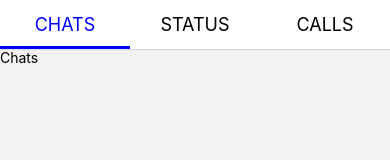
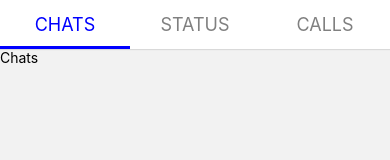
Before and after one commit to M-Usman-Shafique/ReactNative, a React Native app: screen / in a window 390 px wide. Shown: the top 160 px of the page. Built offline with nearby package versions, Linux system fonts and the light colour scheme.

Commit message:
opt. tab

```diff
--- a/App.jsx
+++ b/App.jsx
@@ -28,7 +28,7 @@ export default function App() {
       <Tab.Navigator
         screenOptions={{
           tabBarActiveTintColor: 'blue',
-          tabBarInactiveTintColor: 'black',
+          tabBarInactiveTintColor: 'gray',
           tabBarStyle: {
             backgroundColor: 'white',
           },
```
